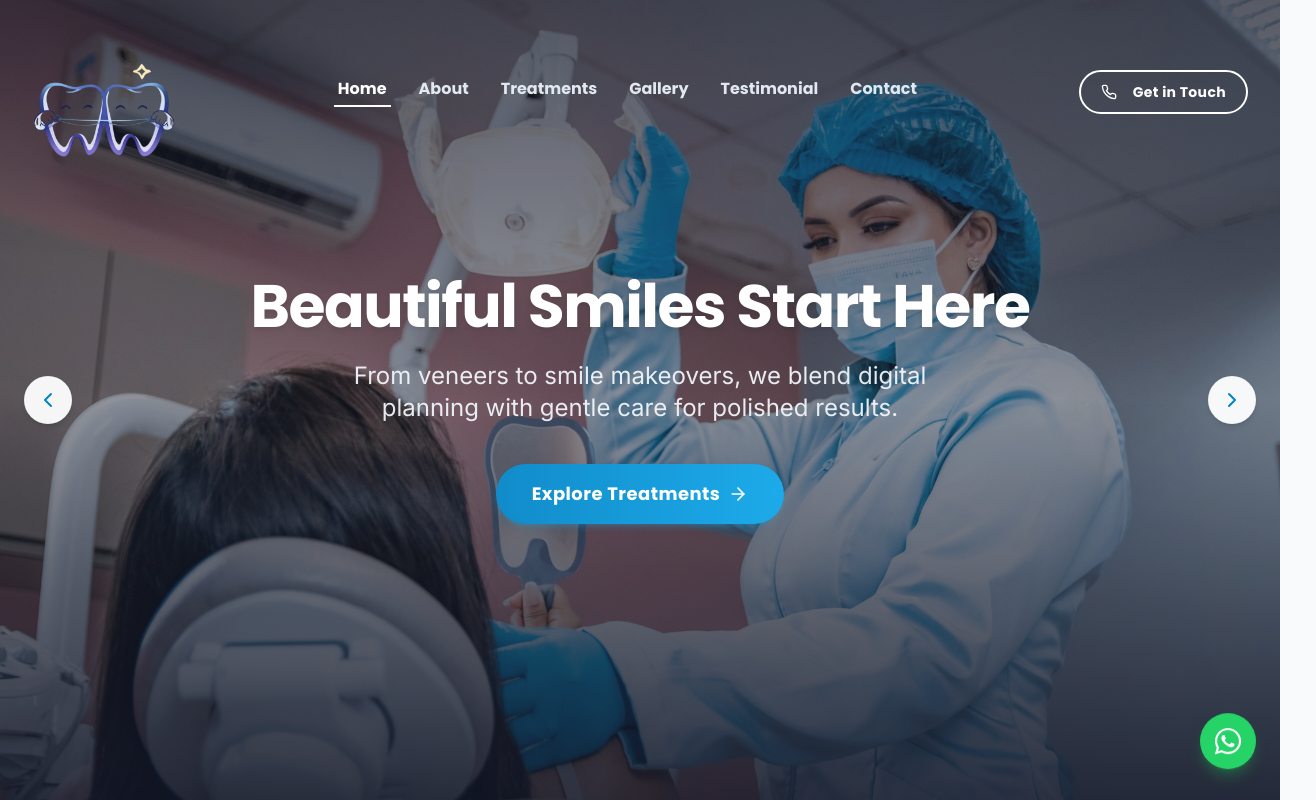
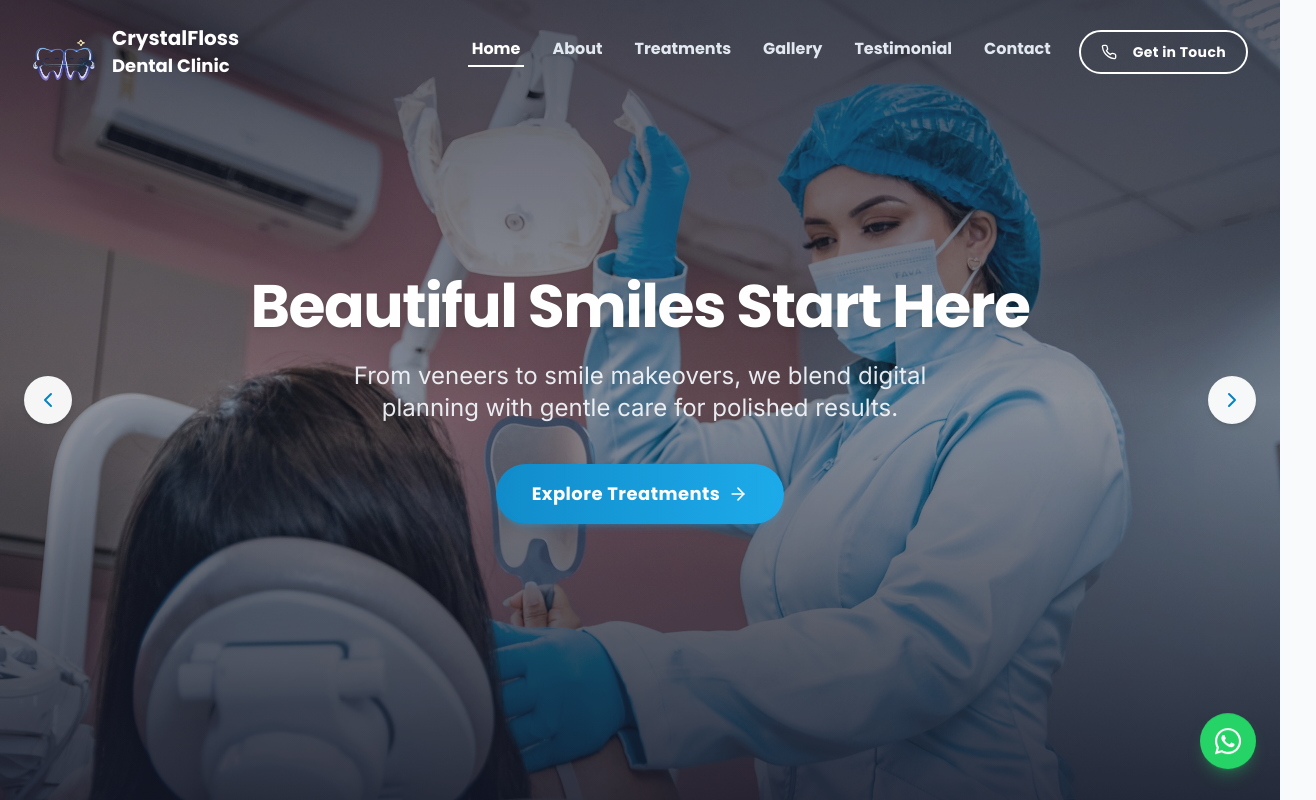
Before and after one commit to crystalflossdental-droid/Crysralfloss-dental-clinic, a React (Vite) app: page / in a window 1280 px wide. Shown: the top 800 px of the page, 1316 px wide, since content can reach past the window. Built offline with nearby package versions, Linux system fonts and the light colour scheme.

Commit message:
code push

```diff
--- a/src/components/Footer.tsx
+++ b/src/components/Footer.tsx
@@ -18,14 +18,15 @@ const Footer = () => {
               Premium dental care for international patients in India.
               World-class treatments at affordable prices with a memorable experience.
             </p>
-            <div className="flex space-x-4">
+            <div className="flex space-x-4 items-center">
               <a
                 href="https://www.instagram.com/crystalfloss.dentalclinic?igsh=OHFiZm5vcHM0a3hp"
                 target="_blank"
                 rel="noopener noreferrer"
-                className="h-10 w-10 rounded-full bg-slate-800 border border-slate-700/50 flex items-center justify-center transition-all hover:bg-primary-600 hover:border-primary-500 hover:scale-110"
+                className="flex items-center gap-3 px-4 py-2 rounded-full bg-slate-800 border border-slate-700/50 transition-all hover:bg-primary-600 hover:border-primary-500 hover:scale-105"
               >
                 <Instagram className="h-5 w-5 text-white" />
+                <span className="text-sm font-medium text-slate-300 hover:text-white">@crystalfloss.dentalclinic</span>
               </a>
             </div>
           </div>
--- a/src/components/Navbar.tsx
+++ b/src/components/Navbar.tsx
@@ -75,24 +75,54 @@ const Navbar = () => {
       }`}
     >
       <div className="container mx-auto px-4 sm:px-6 lg:px-8">
-        <div className="flex justify-between items-center">
+        <div className="flex items-center justify-between">
+          {/* Left: Logo and Clinic Name */}
+          <div className="flex items-center">
+            {/* Mobile Menu Toggle - Only on mobile, before logo */}
+            <button
+              onClick={() => setIsOpen(!isOpen)}
+              className={`md:hidden focus:outline-none mr-4 ${isScrolled ? 'text-gray-800' : 'text-white'}`}
+              aria-label="Toggle mobile menu"
+            >
+              {isOpen ? <X className="h-6 w-6" /> : <Menu className="h-6 w-6" />}
+            </button>
+
             {/* Logo */}
-          <div className="flex items-center">
             <img
               src="/assets/images/footer_logo.png"
               className={`transition-all duration-500 object-contain ${
                 isScrolled
-                  ? 'h-16 w-16 md:h-20 md:w-20 lg:h-24 lg:w-24'
-                  : 'h-20 w-20 md:h-28 md:w-28 lg:h-36 lg:w-36'
+                  ? 'w-12 h-12 md:w-16 md:h-16'
+                  : 'w-16 h-16'
               }`}
             />
+
+            {/* Clinic Name - Two lines: CrystalFloss on top, Dental Clinic below */}
+            <div className={`ml-4 transition-all duration-500 ${
+              isScrolled
+                ? 'text-slate-900'
+                : 'text-white'
+            }`}>
+              <h1 className={`font-bold font-heading capitalize ${
+                isScrolled
+                  ? 'text-base md:text-lg lg:text-xl'
+                  : 'text-base md:text-lg lg:text-xl'
+              }`}>
+                CrystalFloss
+              </h1>
+              <h2 className={`font-bold font-heading capitalize ${
+                isScrolled
+                  ? 'text-sm md:text-base lg:text-lg'
+                  : 'text-sm md:text-base lg:text-lg'
+              }`}>
+                Dental Clinic
+              </h2>
+            </div>
           </div>
 
-          {/* Clinic Name - Centered */}
-
-
-          {/* Desktop Navigation */}
-          <nav className="hidden md:flex md:items-center md:space-x-1 lg:space-x-3 xl:space-x-6">
+          {/* Right: Desktop Navigation and Button */}
+          <div className="hidden md:flex md:items-center md:space-x-6">
+            <nav className="flex items-center space-x-1 lg:space-x-3 xl:space-x-6">
               {['home', 'about', 'treatments', 'gallery', 'testimonial', 'contact'].map((item) => (
                 <button
                   key={item}
@@ -113,7 +143,6 @@ const Navbar = () => {
             </nav>
 
             {/* Desktop Contact Button */}
-          <div className="hidden md:block">
             <Button
               onClick={() => scrollToSection('contact')}
               variant={isScrolled ? 'primary' : 'outline-white'}
@@ -123,24 +152,6 @@ const Navbar = () => {
               Get in Touch
             </Button>
           </div>
-
-          {/* Mobile Menu Toggle */}
-          <button
-            onClick={() => setIsOpen(!isOpen)}
-            className={`md:hidden focus:outline-none ${isScrolled ? 'text-gray-800' : 'text-white'}`}
-            aria-label="Toggle mobile menu"
-          >
-            {isOpen ? <X className="h-6 w-6" /> : <Menu className="h-6 w-6" />}
-          </button>
-        </div>
-
-        {/* Mobile Clinic Name */}
-        <div className="lg:hidden text-center mt-2">
-          <h2 className={`text-lg font-bold font-heading ${
-            isScrolled ? 'text-slate-900' : 'text-white'
-          }`}>
-            CrystalFloss Dental Clinic
-          </h2>
         </div>
 
         {/* Mobile Navigation */}
```
Lines whose indentation alone changed are shown as unchanged.
